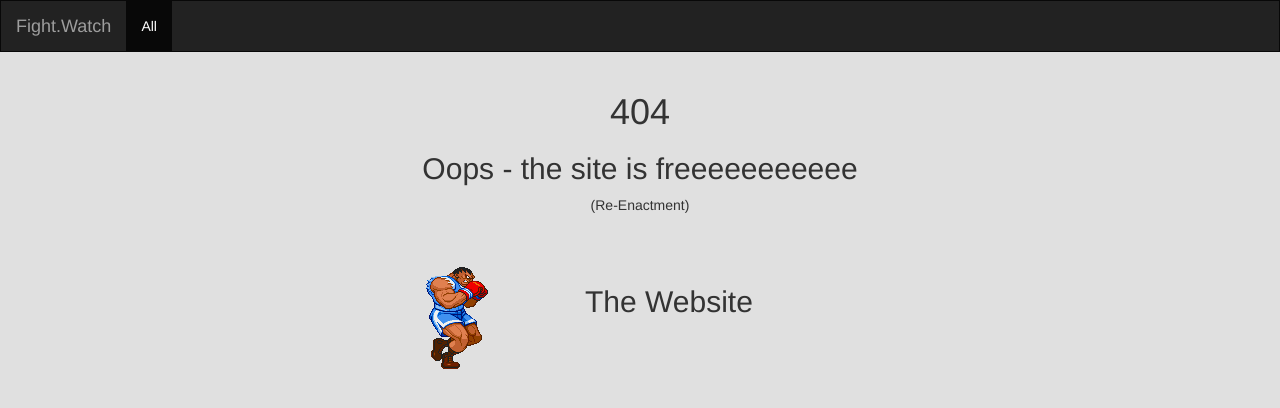
After one commit to thingdeux/fightwatch, a Python web app: template templates/404.html in a window 1280 px wide. The commit adds this page. Shown: the top 408 px of the page. Run offline with Jinja, Linux system fonts and the light colour scheme; the template is opened without the code that fills it, so the values that code supplies are empty; some libraries are stand-ins or nearby versions.

Commit message:
Created 404 page.

```diff
--- a/static/css/base.css
+++ b/static/css/base.css
@@ -1,3 +1,7 @@
+body {
+	overflow-x: hidden;
+}
+
 .navbar {
 	border-radius: 0;
 }
@@ -35,7 +39,7 @@ body {
 }
 
 #main_container {
-	width: 1280px;
+	max-width: 1280px;
 	margin: auto;
 }
 
@@ -44,9 +48,7 @@ a:visited { color: black; text-decoration:none;}
 a:hover { color: black; text-decoration:none;}
 a:active { color: black; text-decoration:none;}
 
-{% elif streamLength == 2 %}
-		<div class = "col-md-4"></div>
-	{% elif streamLength == 3 %}
-		<div class = "col-md-3"></div>
-	{% else %}
-		<div class = "col-md-2"></div>
+#freee {
+	padding-top: 40px;
+	margin-left: -70px;
+}
--- /dev/null
+++ b/templates/404.html
@@ -0,0 +1,36 @@
+{% extends "base.html" %}
+
+{% block body%}
+	<div class="container-fluid">
+
+		<div class ="container-fluid">
+			<div class="row">
+				<div class="col-xs-12 text-center">
+					<h1>404</h1>
+					<h2> Oops - the site is freeeeeeeeeee </h2>
+				</div>
+			</div>
+		</div>
+
+		<div class = "container-fluid">
+			<div class="row">
+				<div class="col-xs-12 text-center">
+					<p>(Re-Enactment)<p>
+				</div>
+			</div>
+		</div>
+
+		<div class ="container-fluid">
+			<div class="row">
+				<div class = "col-md-3 hidden-sm" ></div>
+				<div class="col-xs-6 col-md-3">
+					<img src="static/images/balrog-super2.gif" />
+				</div>
+				<div id="freee" class="col-xs-6 col-md-3">
+					<h2>The Website</h2>
+				</div>
+				<div class = "col-md-3 hidden-sm"></div>
+			</div>
+		</div>
+	</div>
+{% endblock %}
```
Also changed, not shown: main.py (+18 -6 lines), src/database.py (+9 -9 lines), templates/index.html (+8 -12 lines), static/images/balrog-super2.gif (added), templates/loading.html (added), 1 other file.
